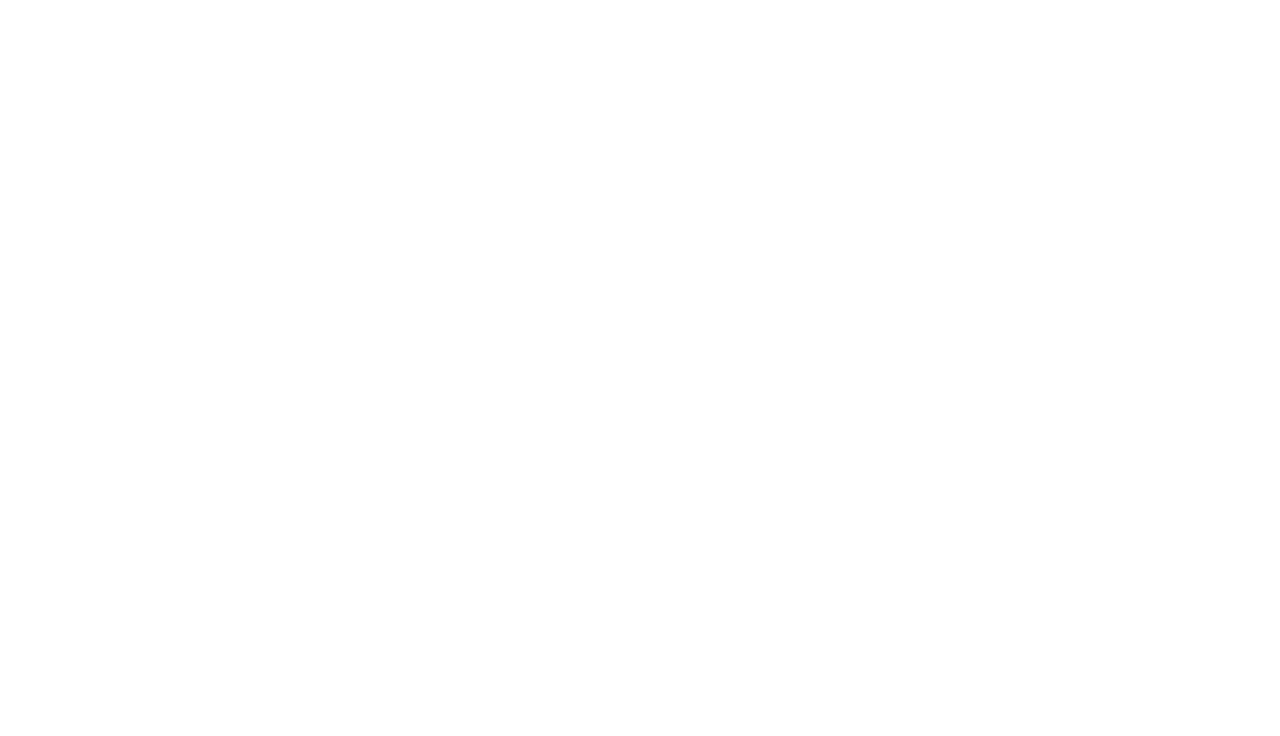
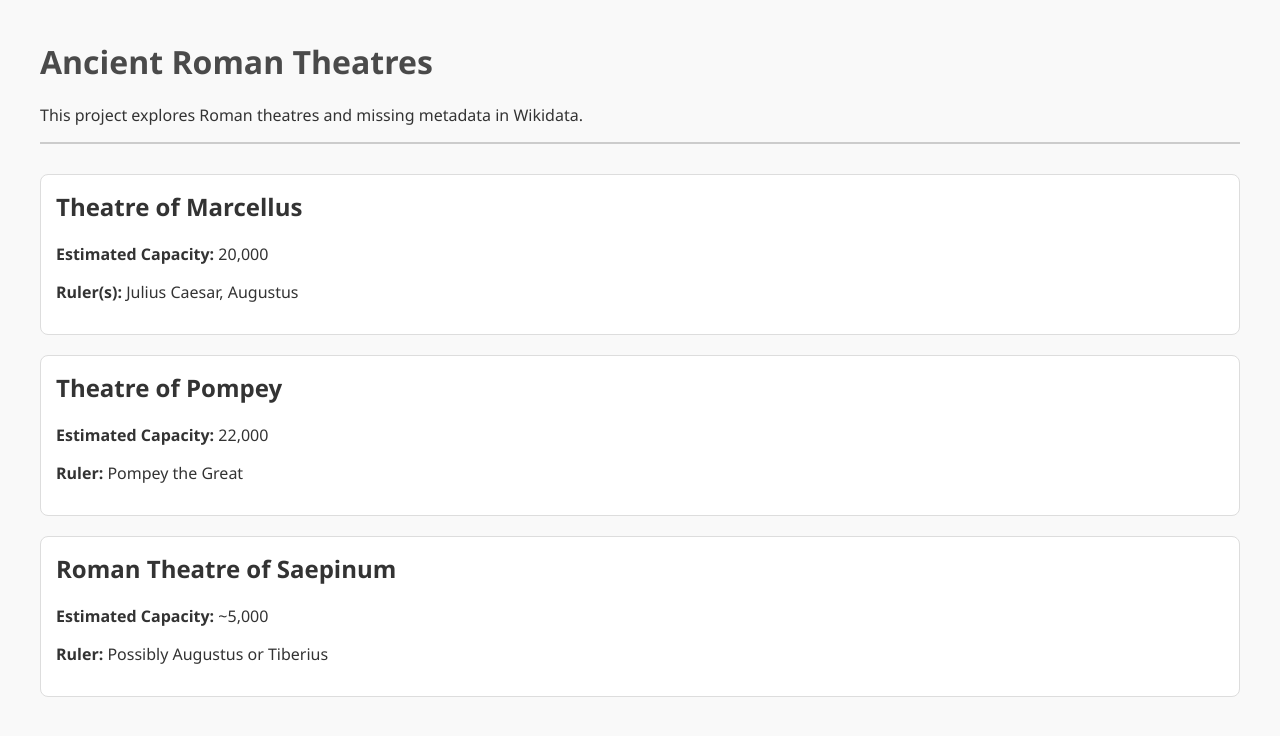
Before and after one commit to informatics-uni/uni-project, a plain HTML site: page index.html in a window 1280 px wide. Drawn offline with Linux system fonts and the light colour scheme.

Commit message:
index.html

```diff
--- a/index.html
+++ b/index.html
@@ -1,7 +1,63 @@
 <!DOCTYPE html>
 <html lang="en">
 <head>
- <meta charset="UTF-8">
-    <meta name="viewport" content="width=device-width, initial-scale=1.0">
-    <title>Information on Architecture in Wikidata</title>
- </html>
+  <meta charset="UTF-8" />
+  <meta name="viewport" content="width=device-width, initial-scale=1.0" />
+  <title>Roman Architecture Project</title>
+  <style>
+    body {
+      font-family: 'Segoe UI', sans-serif;
+      margin: 40px;
+      background-color: #f9f9f9;
+      color: #333;
+    }
+    header {
+      border-bottom: 2px solid #ccc;
+      margin-bottom: 20px;
+    }
+    h1 {
+      font-size: 2em;
+      color: #4a4a4a;
+    }
+    section {
+      margin-top: 30px;
+    }
+    .theatre {
+      background: #fff;
+      border: 1px solid #ddd;
+      padding: 15px;
+      margin-bottom: 20px;
+      border-radius: 8px;
+    }
+    .theatre h2 {
+      margin-top: 0;
+    }
+  </style>
+</head>
+<body>
+  <header>
+    <h1>Ancient Roman Theatres</h1>
+    <p>This project explores Roman theatres and missing metadata in Wikidata.</p>
+  </header>
+
+  <section>
+    <div class="theatre">
+      <h2>Theatre of Marcellus</h2>
+      <p><strong>Estimated Capacity:</strong> 20,000</p>
+      <p><strong>Ruler(s):</strong> Julius Caesar, Augustus</p>
+    </div>
+
+    <div class="theatre">
+      <h2>Theatre of Pompey</h2>
+      <p><strong>Estimated Capacity:</strong> 22,000</p>
+      <p><strong>Ruler:</strong> Pompey the Great</p>
+    </div>
+
+    <div class="theatre">
+      <h2>Roman Theatre of Saepinum</h2>
+      <p><strong>Estimated Capacity:</strong> ~5,000</p>
+      <p><strong>Ruler:</strong> Possibly Augustus or Tiberius</p>
+    </div>
+  </section>
+</body>
+</html>
```
